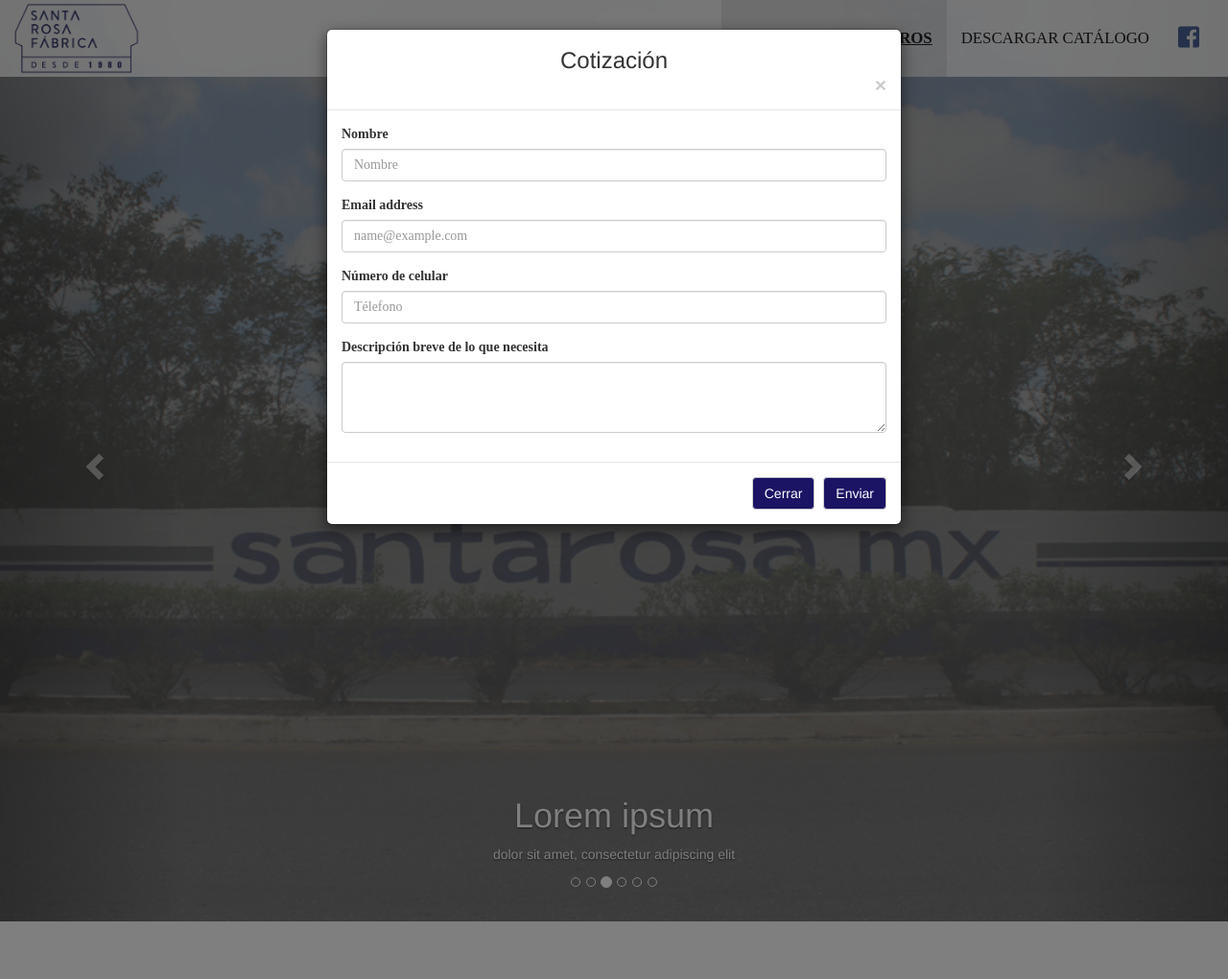
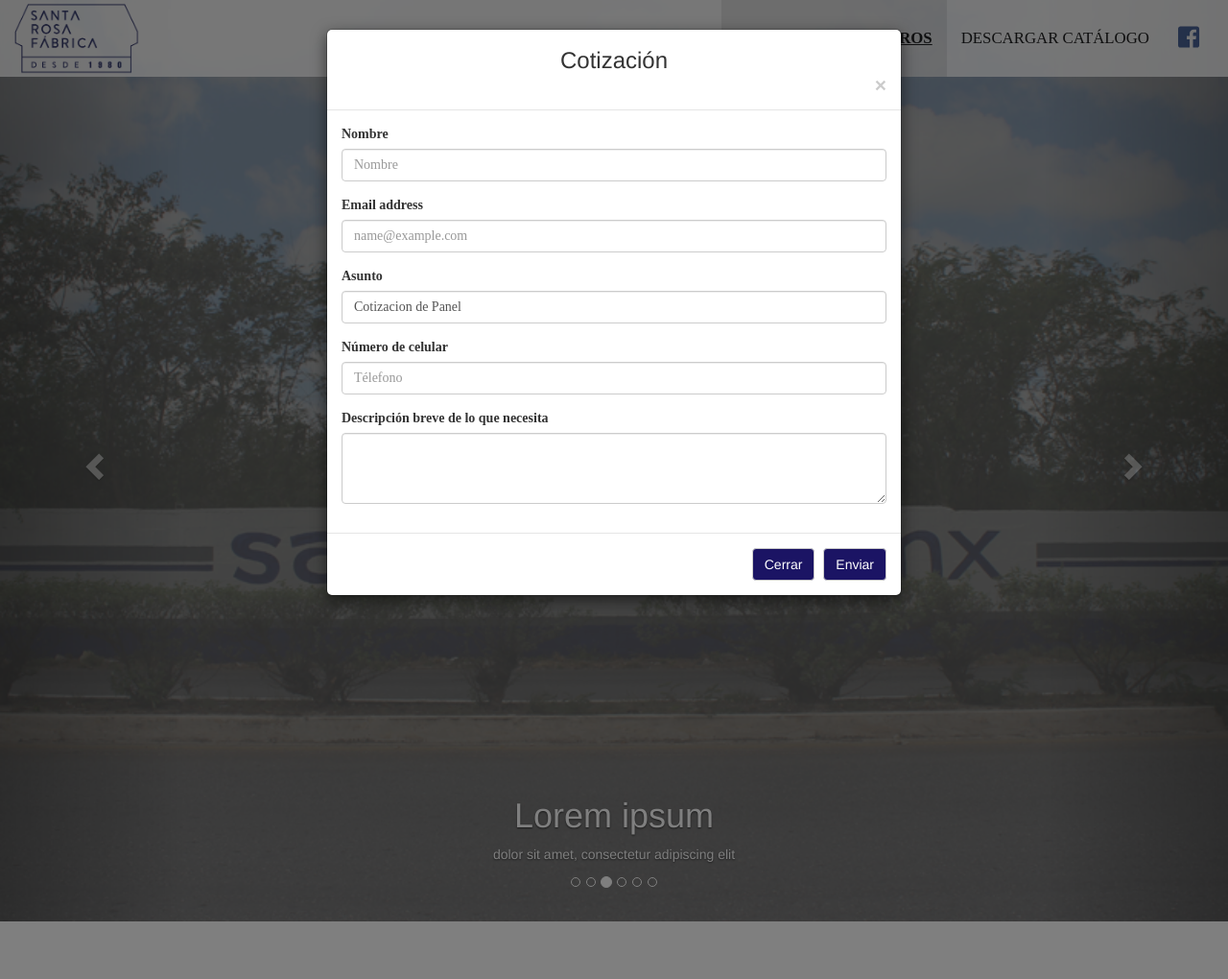
Before and after one commit to AktanTech/santaRosa, a PHP site: page / in a window 1280 px wide, after a click on "Cotizar". Shown: the whole page at 96% size. Run offline with PHP 8.4, Linux system fonts and the light colour scheme; some libraries are stand-ins or nearby versions; some web fonts are replaced.

Commit message:
Email Changes

```diff
--- a/index.php
+++ b/index.php
@@ -193,10 +193,10 @@
                 <div class="thumbnail">
                 <img src="./media/imagenes/6poliestireno.png" alt="Sin información">
                 <div class="caption">
-                    <h3>Bovedilla Pretensada</h3>
+                    <h3 id="producto1">Panel</h3>
                     <p>In at condimentum leo, tempor porta tortor. Pellentesque et mattis eros. Pellentesque luctus sollicitudin cursus. Etiam egestas libero ut mollis egestas.</p>
                     <button type="button" class="btn btn-default" data-toggle="modal" data-target="#exampleModal" onclick="showProducto('1')">   Saber más </button>
-                    <button type="button" class="btn btn-default" data-toggle="modal" data-target="#cotizacion">Cotizar</button>
+                    <button type="button" class="btn btn-default" data-toggle="modal" data-target="#cotizacion" onclick="asunto(1)" id="cotizar1">Cotizar</button>
                 </div>
                 </div>
             </div>
@@ -204,10 +204,10 @@
                 <div class="thumbnail">
                 <img src="./media/imagenes/4_NEGRO.png" alt="Sin información">
                 <div class="caption">
-                    <h3>Casetón de Poliestireno</h3>
+                    <h3 id="producto2">Bovedillas de Poliestireno</h3>
                     <p>In at condimentum leo, tempor porta tortor. Pellentesque et mattis eros. Pellentesque luctus sollicitudin cursus. Etiam egestas libero ut mollis egestas.</p>
                     <button type="button" class="btn btn-default" data-toggle="modal" data-target="#exampleModal" onclick="showProducto('2')">   Saber más </button>
-                    <button type="button" class="btn btn-default" data-toggle="modal" data-target="#cotizacion">Cotizar</button>
+                    <button type="button" class="btn btn-default" data-toggle="modal" data-target="#cotizacion" id="cotizar2" onclick="asunto(2)">Cotizar</button>
                 </div>
                 </div>
             </div>
@@ -215,22 +215,10 @@
                 <div class="thumbnail">
                 <img src="./media/imagenes/31.png" alt="Sin información">
                 <div class="caption">
-                    <h3>Viguetas Pretensadas</h3>
+                    <h3 id="producto3">Vigas Pretensadas</h3>
                     <p>In at condimentum leo, tempor porta tortor. Pellentesque et mattis eros. Pellentesque luctus sollicitudin cursus. Etiam egestas libero ut mollis egestas.</p>
                     <button type="button" class="btn btn-default" data-toggle="modal" data-target="#exampleModal" onclick="showProducto('3')">   Saber más </button>
-                    <button type="button" class="btn btn-default" data-toggle="modal" data-target="#cotizacion">Cotizar</button>
-                </div>
-                </div>
-            </div>
-
-             <div class="col-sm-3 col-md-4">
-                <div class="thumbnail">
-                <img src="./media/imagenes/6poliestireno.png" alt="Sin información">
-                <div class="caption">
-                    <h3>Polietileno Expandido EPS</h3>
-                    <p>In at condimentum leo, tempor porta tortor. Pellentesque et mattis eros. Pellentesque luctus sollicitudin cursus. Etiam egestas libero ut mollis egestas.</p>
-                    <button type="button" class="btn btn-default" data-toggle="modal" data-target="#exampleModal" onclick="showProducto('1')">   Saber más </button>
-                    <button type="button" class="btn btn-default" data-toggle="modal" data-target="#cotizacion">Cotizar</button>
+                    <button type="button" class="btn btn-default" data-toggle="modal" data-target="#cotizacion" id="cotizar3" onclick="asunto(3)">Cotizar</button>
                 </div>
                 </div>
             </div>
@@ -287,6 +275,11 @@
                             <div class="form-group">
                                 <label for="email">Email address</label>
                                 <input type="email" class="form-control" name="email" id="email" placeholder="name@example.com">
+                            </div>
+
+                            <div class="form-group">
+                                <label for="subject">Asunto</label>
+                                <input type="text" class="form-control" name="subject" id="subject" placeholder="Asunto">
                             </div>
 
                             <div class="form-group">
@@ -386,8 +379,35 @@ $(function() {
   $('#carousel-example-generic').carousel();
 });
 
+    </script>
 
+    <script type="text/javascript">
+      function asunto(ident) {
+        switch (ident) {
+          case 1:
+            var product = document.getElementById('producto1');
+            var subject = document.getElementById('subject');
+            subject.value = "Cotizacion de " + product.innerText;
+            break;
 
+          case 2:
+            var product = document.getElementById('producto2');
+            var subject = document.getElementById('subject');
+            subject.value = "Cotizacion de " + product.innerText;
+            break;
+
+          case 3:
+            var product = document.getElementById('producto3');
+            var subject = document.getElementById('subject');
+            subject.value = "Cotizacion de " + product.innerText;
+            break;
+
+            default:
+            var subject = document.getElementById('subject');
+            subject.value = "";
+            break;
+        }
+      }
     </script>
 
 </html>
@@ -417,6 +437,10 @@ if(isset($_POST["email"])){
     $correo = $_POST["email"];
 }
 
+if(isset($_POST["subject"])){
+    $asunto = $_POST["subject"];
+}
+
 if(isset($_POST["textarea"])){
     $texto = $_POST["textarea"];
 }
@@ -442,15 +466,16 @@ if(isset($_POST["textarea"])){
         $mail->addReplyTo(utf8_decode($correo), utf8_decode($nombre));
 
         $mail->isHTML(true);
-        $mail->Subject = 'Cotizaciones de '. utf8_decode($nombre); //Asunto del correo electronico
+        $mail->Subject = utf8_decode(utf8_decode($asunto)); //Asunto del correo electronico
         $mail->Body = utf8_decode(
-        utf8_decode($nombre).'</br>'
-        .utf8_decode($celPhone).'</br>'
-        .utf8_decode($correo).'</br></br>'
-        . 'Me gustaría recibir una cotización de su empresa a nombre de ' . utf8_decode($nombre) .' con la siguiente descripción:</br>'
-        . utf8_decode($texto) .'</br></br>'
-        . 'De antemano muchas gracias</br>'
-        . 'Atte: '. utf8_decode($nombre));
+          'Datos del Solicitante: <br>'
+          .utf8_decode($nombre).'<br>'
+          .utf8_decode($celPhone).'<br>'
+          .utf8_decode($correo).'<br>'
+          . 'Me gustaría recibir una cotización de su empresa a nombre de ' . utf8_decode($nombre) .' con la siguiente descripción:<br>'
+          . utf8_decode($texto) .'<br>'
+          . 'De antemano muchas gracias <br>'
+          . 'Atte: '. utf8_decode($nombre));
         //Envio del mail
 
         $mail->send();
@@ -460,7 +485,7 @@ if(isset($_POST["textarea"])){
 
     }catch(Exception $e){
         echo '<script>
-        alert("El mensaje no se ha enviado de forma correcta");
+        alert("ERROR: El mensaje no se ha enviado");
         window.location.replace("index.php");
         </script>';
 
```
